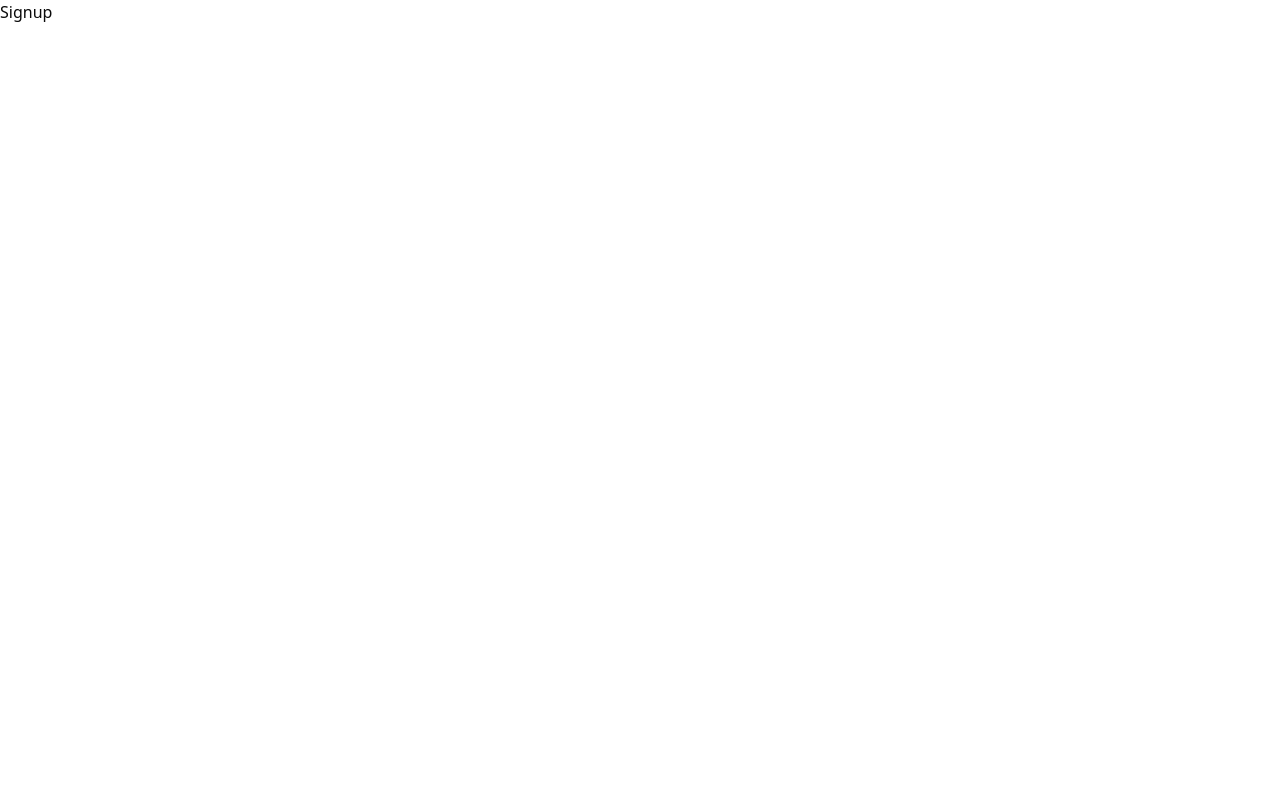
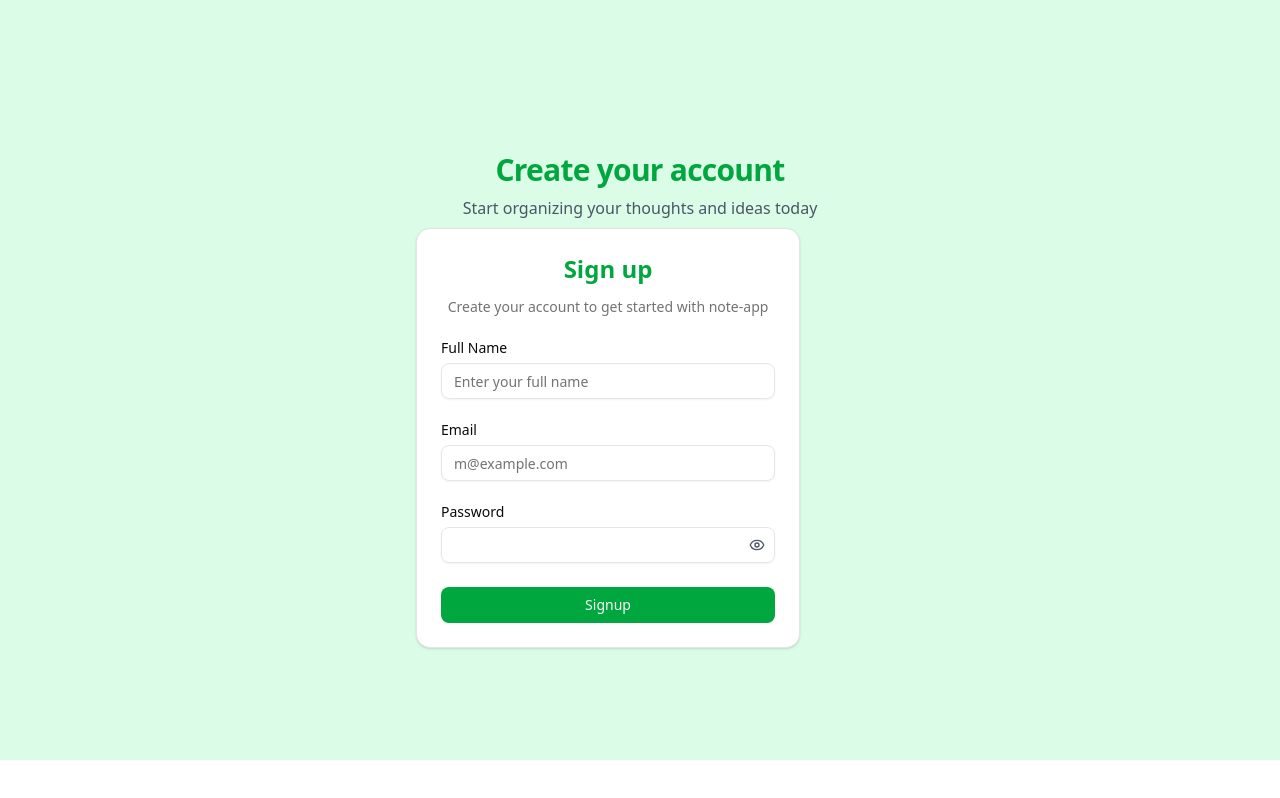
Before and after one commit to wahid3150/note-app, a React app in the folder frontend/: page /signup in a window 1280 px wide. Built offline with nearby package versions, Linux system fonts and the light colour scheme; the HTML template or start-up script is replaced by a standard one.

Commit message:
Register API successfully integrated on client signup page

```diff
--- a/frontend/src/pages/Signup.jsx
+++ b/frontend/src/pages/Signup.jsx
@@ -1,7 +1,164 @@
-import React from "react";
+import React, { useState } from "react";
+
+import { Button } from "@/components/ui/button";
+import {
+  Card,
+  CardAction,
+  CardContent,
+  CardDescription,
+  CardFooter,
+  CardHeader,
+  CardTitle,
+} from "@/components/ui/card";
+import { Input } from "@/components/ui/input";
+import { Label } from "@/components/ui/label";
+import { Eye, EyeOff, Loader, Loader2 } from "lucide-react";
+import axios from "axios";
+import { toast } from "sonner";
+import { useNavigate } from "react-router-dom";
 
 const Signup = () => {
-  return <div>Signup</div>;
+  const navigate = useNavigate();
+  const [showPassword, setShowPassword] = useState(false);
+  const [isLoading, setIsLoading] = useState(false);
+  const [formData, setFormData] = useState({
+    username: "",
+    email: "",
+    password: "",
+  });
+
+  const handleChange = (e) => {
+    const { name, value } = e.target;
+    setFormData((prev) => ({
+      ...prev,
+      [name]: value,
+    }));
+  };
+
+  const handleSubmit = async (e) => {
+    e.preventDefault();
+    console.log(formData);
+    try {
+      setIsLoading(true);
+      const res = await axios.post(
+        "http://localhost:8080/auth/register",
+        formData,
+        {
+          headers: {
+            "Content-Type": "application/json",
+          },
+        }
+      );
+      if (res.data.success) {
+        navigate("/login");
+        toast.success(res.data.message);
+      }
+    } catch (error) {
+      console.log(error);
+    } finally {
+      setIsLoading(false);
+    }
+  };
+
+  return (
+    <div className="relative w-full h-screen md:h-190 bg-green-100 overflow-hidden">
+      <div className="min-h-screen flex flex-col to-muted/20">
+        <div className="flex-1 flex items-center justify-center p-4">
+          <div className="w-full max-w-md space-y-6">
+            <div className="text-center space-y-2">
+              <h1 className="text-3xl font-bold tracking-tight text-green-600">
+                Create your account
+              </h1>
+              <p className="text-gray-600">
+                Start organizing your thoughts and ideas today
+              </p>
+              <Card className="w-full max-w-sm">
+                <CardHeader className="space-y-1">
+                  <CardTitle className="text-2xl text-center text-green-600">
+                    Sign up
+                  </CardTitle>
+                  <CardDescription className="text-center">
+                    Create your account to get started with note-app
+                  </CardDescription>
+                </CardHeader>
+                <CardContent>
+                  <div className="flex flex-col gap-6">
+                    <div className="grid gap-2">
+                      <Label htmlFor="full name">Full Name</Label>
+                      <Input
+                        id="full name"
+                        name="username"
+                        value={formData.username}
+                        onChange={handleChange}
+                        type="email"
+                        placeholder="Enter your full name"
+                        required
+                      />
+                    </div>
+                    <div className="grid gap-2">
+                      <Label htmlFor="email">Email</Label>
+                      <Input
+                        id="email"
+                        name="email"
+                        value={setFormData.email}
+                        onChange={handleChange}
+                        type="email"
+                        placeholder="m@example.com"
+                        required
+                      />
+                    </div>
+
+                    <div className="grid gap-2">
+                      <Label htmlFor="password">Password</Label>
+                      <div className="relative">
+                        <Input
+                          id="password"
+                          name="password"
+                          value={formData.password}
+                          onChange={handleChange}
+                          type={showPassword ? "text" : "password"}
+                          required
+                        />
+                        <Button
+                          variant="ghost"
+                          size="sm"
+                          className="absolute right-0 top-0 h-full px-3 py-2 hover:bg-transparent"
+                          onClick={() => setShowPassword(!showPassword)}
+                          disabled={isLoading}
+                        >
+                          {showPassword ? (
+                            <EyeOff className="w-4 h-4 text-gray-600" />
+                          ) : (
+                            <Eye className="w-4 h-4 text-gray-600" />
+                          )}
+                        </Button>
+                      </div>
+                    </div>
+                  </div>
+                </CardContent>
+                <CardFooter className="flex-col gap-2">
+                  <Button
+                    onClick={handleSubmit}
+                    type="submit"
+                    className="w-full bg-green-600 hover:bg-green-500"
+                  >
+                    {isLoading ? (
+                      <>
+                        <Loader2 className="mr-2 h-4 w-4 animate-spin" />
+                        Creating account....
+                      </>
+                    ) : (
+                      "Signup"
+                    )}
+                  </Button>
+                </CardFooter>
+              </Card>
+            </div>
+          </div>
+        </div>
+      </div>
+    </div>
+  );
 };
 
 export default Signup;
```
